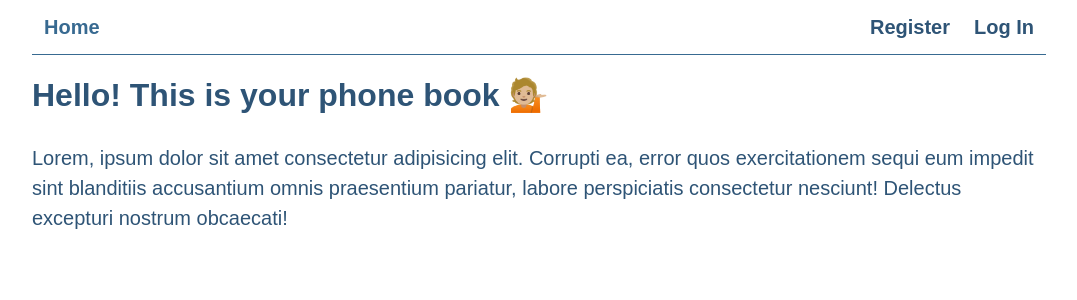
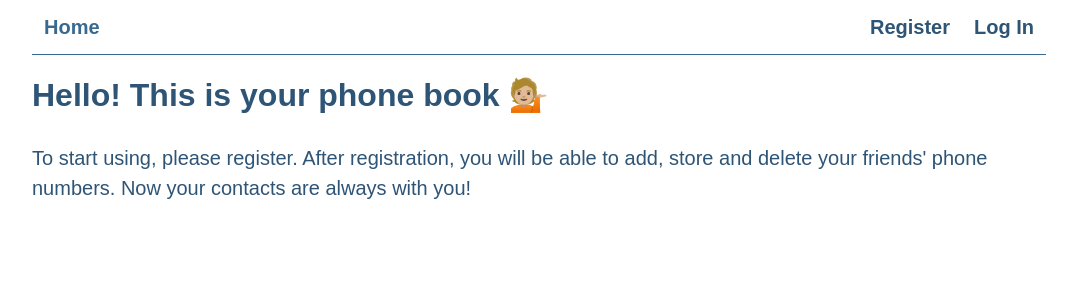
Before and after one commit to MykhailoVobolis/goit-react-hw-08, a React (Vite) app: page / in a window 1280 px wide. Shown: the top 300 px of the page, without its empty margins (101-1178 px from the left). Built offline with nearby package versions, Linux system fonts and the light colour scheme.

Commit message:
hw-08 ready

```diff
--- a/src/pages/HomePage/HomePage.jsx
+++ b/src/pages/HomePage/HomePage.jsx
@@ -13,9 +13,8 @@ export default function HomePage() {
           </span>
         </PageTitle>
         <p>
-          Lorem, ipsum dolor sit amet consectetur adipisicing elit. Corrupti ea, error quos exercitationem sequi eum
-          impedit sint blanditiis accusantium omnis praesentium pariatur, labore perspiciatis consectetur nesciunt!
-          Delectus excepturi nostrum obcaecati!
+          To start using, please register. After registration, you will be able to add, store and delete your friends'
+          phone numbers. Now your contacts are always with you!
         </p>
       </div>
     </>
```
